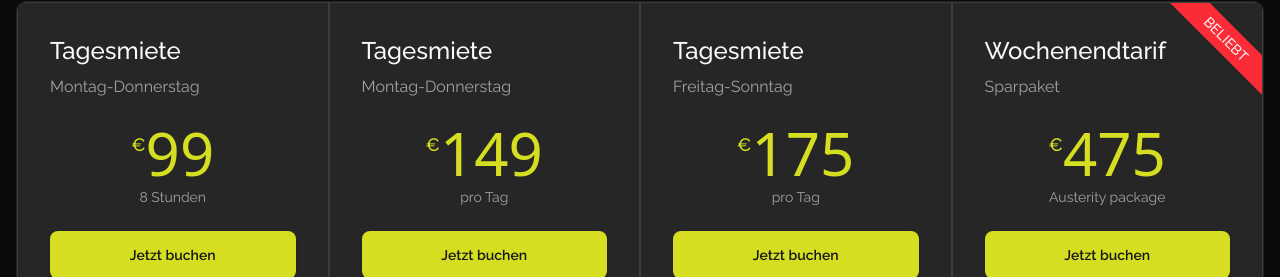
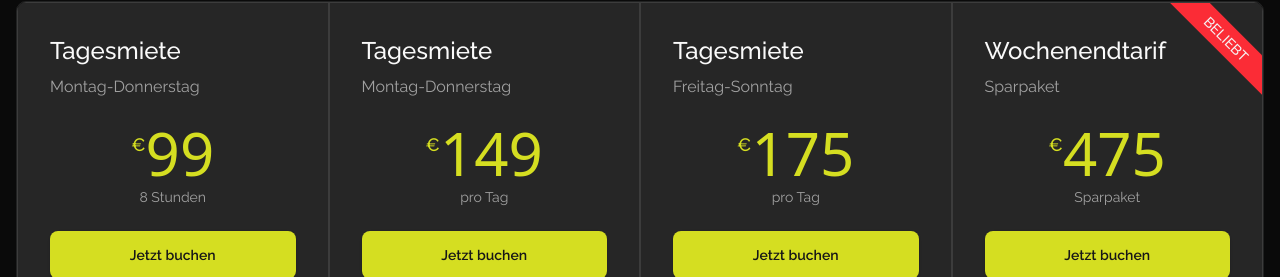
Before and after one commit to dnguye12/Piskopat-Car, a React (Vite) app: page /fahrzeuge/vw_golf_8 in a window 1280 px wide. Shown: the part 2282-2559 px from the top of the page. Built offline with nearby package versions, Linux system fonts and the light colour scheme.

Commit message:
Sparpaket

```diff
--- a/src/routes/vehicle/components/vm_golf_8.tsx
+++ b/src/routes/vehicle/components/vm_golf_8.tsx
@@ -80,7 +80,7 @@ const VM_Golf_8_Pricing = () => {
                             <PricingCard title="Tagesmiete" date="Montag-Donnerstag" price={99} per="8 Stunden" km={70} />
                             <PricingCard title="Tagesmiete" date="Montag-Donnerstag" price={149} per="pro Tag" km={200} />
                             <PricingCard title="Tagesmiete" date="Freitag-Sonntag" price={175} per="pro Tag" km={200} />
-                            <PricingCard title="Wochenendtarif" date="Sparpaket" price={475} per="Austerity package" km={600} highlight={true} />
+                            <PricingCard title="Wochenendtarif" date="Sparpaket" price={475} per="Sparpaket" km={600} highlight={true} />
                         </div>
                     )
                 }
```
